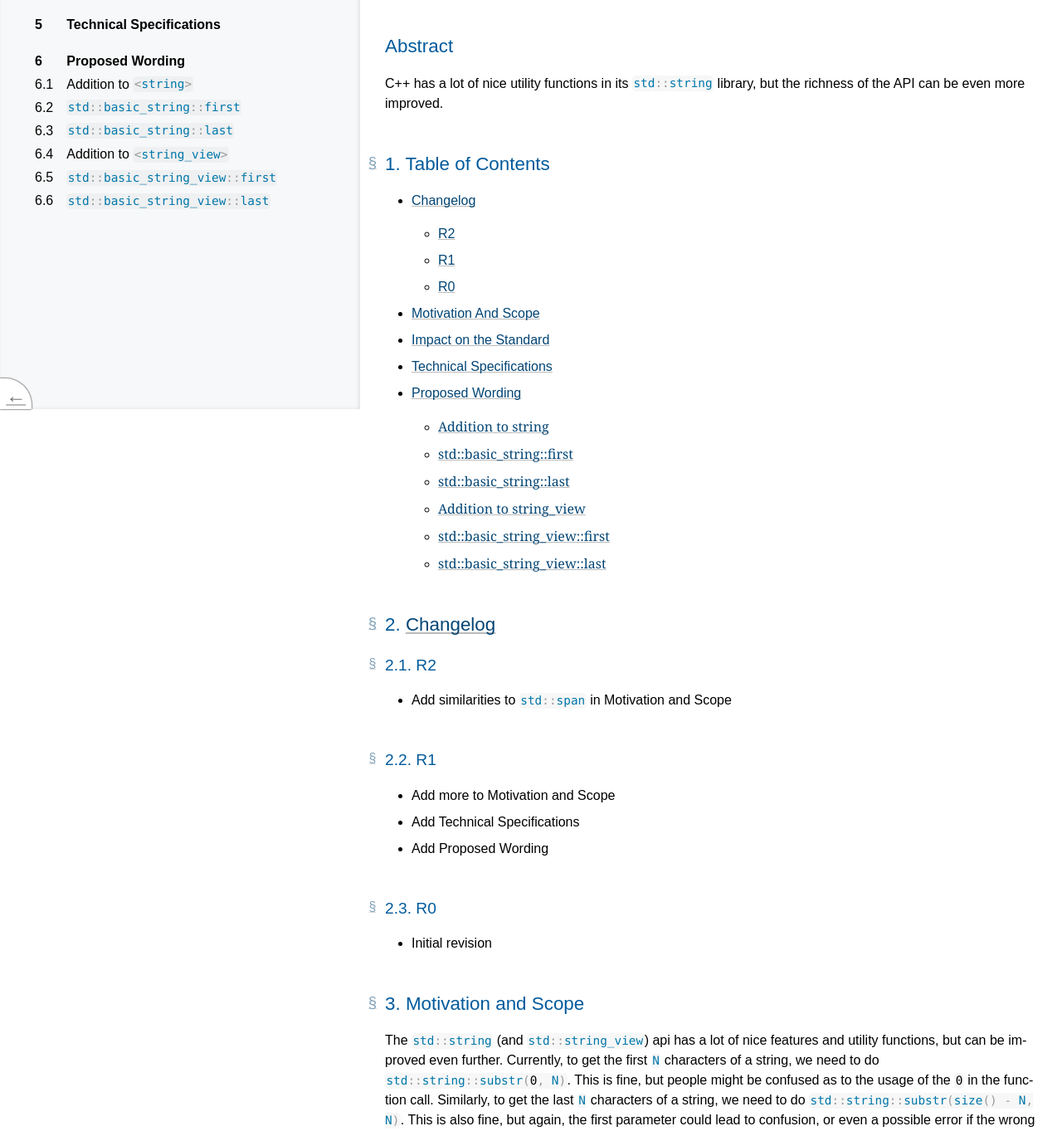
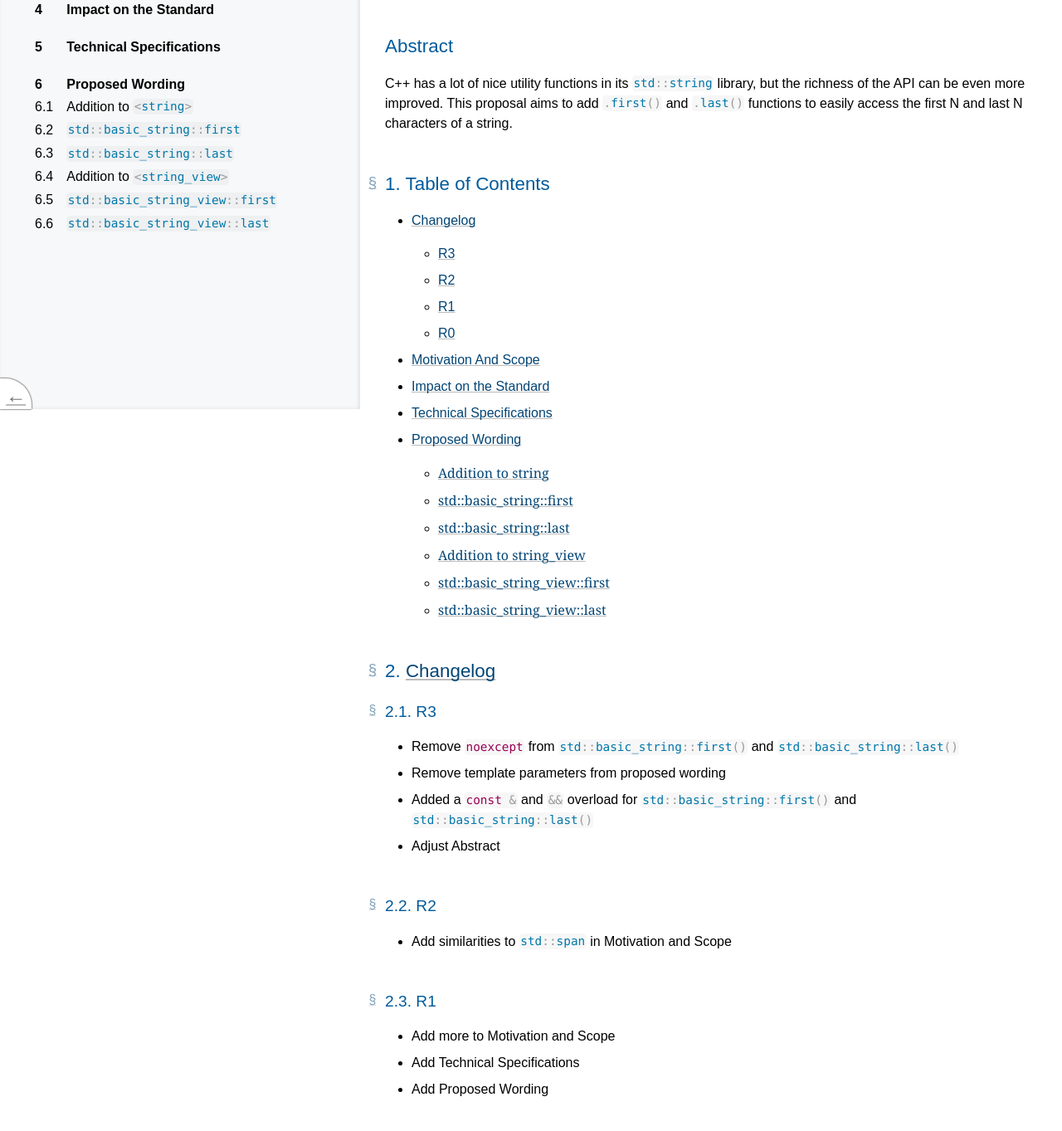
Before and after one commit to Rhidian12/firstlastString, a plain HTML site: page docs/index.html in a window 1280 px wide. Shown: the part 307-1670 px from the top of the page at 83% size. Drawn offline with Linux system fonts and the light colour scheme.

Commit message:
update docs

```diff
--- a/docs/index.html
+++ b/docs/index.html
@@ -2028,7 +2028,7 @@ c-[il] { color: #000000 } /* Literal.Number.Integer.Long */
   </div>
   <div class="p-summary" data-fill-with="abstract">
    <h2 class="no-num no-toc no-ref heading settled" id="abstract"><span class="content">Abstract</span></h2>
-   <p>C++ has a lot of nice utility functions in its <code class="highlight"><c- n>std</c-><c- o>::</c-><c- n>string</c-></code> library, but the richness of the API can be even more improved.</p>
+   <p>C++ has a lot of nice utility functions in its <code class="highlight"><c- n>std</c-><c- o>::</c-><c- n>string</c-></code> library, but the richness of the API can be even more improved. This proposal aims to add <code class="highlight"><c- p>.</c-><c- n>first</c-><c- p>()</c-></code> and <code class="highlight"><c- p>.</c-><c- n>last</c-><c- p>()</c-></code> functions to easily access the first N and last N characters of a string.</p>
   </div>
   <div data-fill-with="at-risk"></div>
   <nav data-fill-with="table-of-contents" id="toc">
@@ -2038,9 +2038,10 @@ c-[il] { color: #000000 } /* Literal.Number.Integer.Long */
     <li>
      <a href="#changelog"><span class="secno">2</span> <span class="content"><span>Changelog</span></span></a>
      <ol class="toc">
-      <li><a href="#r2"><span class="secno">2.1</span> <span class="content">R2</span></a>
-      <li><a href="#r1"><span class="secno">2.2</span> <span class="content">R1</span></a>
-      <li><a href="#r0"><span class="secno">2.3</span> <span class="content">R0</span></a>
+      <li><a href="#r3"><span class="secno">2.1</span> <span class="content">R3</span></a>
+      <li><a href="#r2"><span class="secno">2.2</span> <span class="content">R2</span></a>
+      <li><a href="#r1"><span class="secno">2.3</span> <span class="content">R1</span></a>
+      <li><a href="#r0"><span class="secno">2.4</span> <span class="content">R0</span></a>
      </ol>
     <li><a href="#motivation"><span class="secno">3</span> <span class="content">Motivation and Scope</span></a>
     <li><a href="#impact"><span class="secno">4</span> <span class="content">Impact on the Standard</span></a>
@@ -2063,6 +2064,8 @@ c-[il] { color: #000000 } /* Literal.Number.Integer.Long */
     <li data-md>
      <p><a href="#changelog">Changelog</a></p>
      <ul>
+      <li data-md>
+       <p><a href="#r3">R3</a></p>
       <li data-md>
        <p><a href="#r2">R2</a></p>
       <li data-md>
@@ -2094,12 +2097,23 @@ c-[il] { color: #000000 } /* Literal.Number.Integer.Long */
      </ul>
    </ul>
    <h2 class="heading settled" data-level="2" id="changelog"><span class="secno">2. </span><span class="content"><a href="#changelog">Changelog</a></span><a class="self-link" href="#changelog"></a></h2>
-   <h3 class="heading settled" data-level="2.1" id="r2"><span class="secno">2.1. </span><span class="content">R2</span><a class="self-link" href="#r2"></a></h3>
+   <h3 class="heading settled" data-level="2.1" id="r3"><span class="secno">2.1. </span><span class="content">R3</span><a class="self-link" href="#r3"></a></h3>
+   <ul>
+    <li data-md>
+     <p>Remove <code class="highlight"><c- k>noexcept</c-></code> from <code class="highlight"><c- n>std</c-><c- o>::</c-><c- n>basic_string</c-><c- o>::</c-><c- n>first</c-><c- p>()</c-></code> and <code class="highlight"><c- n>std</c-><c- o>::</c-><c- n>basic_string</c-><c- o>::</c-><c- n>last</c-><c- p>()</c-></code></p>
+    <li data-md>
+     <p>Remove template parameters from proposed wording</p>
+    <li data-md>
+     <p>Added a <code class="highlight"><c- k>const</c-> <c- o>&amp;</c-></code> and <code class="highlight"><c- o>&amp;&amp;</c-></code> overload for <code class="highlight"><c- n>std</c-><c- o>::</c-><c- n>basic_string</c-><c- o>::</c-><c- n>first</c-><c- p>()</c-></code> and <code class="highlight"><c- n>std</c-><c- o>::</c-><c- n>basic_string</c-><c- o>::</c-><c- n>last</c-><c- p>()</c-></code></p>
+    <li data-md>
+     <p>Adjust Abstract</p>
+   </ul>
+   <h3 class="heading settled" data-level="2.2" id="r2"><span class="secno">2.2. </span><span class="content">R2</span><a class="self-link" href="#r2"></a></h3>
    <ul>
     <li data-md>
      <p>Add similarities to <code class="highlight"><c- n>std</c-><c- o>::</c-><c- n>span</c-></code> in Motivation and Scope</p>
    </ul>
-   <h3 class="heading settled" data-level="2.2" id="r1"><span class="secno">2.2. </span><span class="content">R1</span><a class="self-link" href="#r1"></a></h3>
+   <h3 class="heading settled" data-level="2.3" id="r1"><span class="secno">2.3. </span><span class="content">R1</span><a class="self-link" href="#r1"></a></h3>
    <ul>
     <li data-md>
      <p>Add more to Motivation and Scope</p>
@@ -2108,7 +2122,7 @@ c-[il] { color: #000000 } /* Literal.Number.Integer.Long */
     <li data-md>
      <p>Add Proposed Wording</p>
    </ul>
-   <h3 class="heading settled" data-level="2.3" id="r0"><span class="secno">2.3. </span><span class="content">R0</span><a class="self-link" href="#r0"></a></h3>
+   <h3 class="heading settled" data-level="2.4" id="r0"><span class="secno">2.4. </span><span class="content">R0</span><a class="self-link" href="#r0"></a></h3>
    <ul>
     <li data-md>
      <p>Initial revision</p>
@@ -2186,8 +2200,11 @@ I believe it should be the same treatment for <code class="highlight"><c- n>std<
   <c- c1>// [string.ops], string operations</c->
   <c- c1>// [...]</c->
 
-  <c- k>constexpr</c-> <c- n>basic_string</c-> <c- nf>first</c-><c- p>(</c-><c- b>size_t</c-> <c- n>count</c-><c- p>)</c-> <c- k>const</c-> <c- k>noexcept</c-><c- p>;</c->
-  <c- k>constexpr</c-> <c- n>basic_string</c-> <c- nf>last</c-><c- p>(</c-><c- b>size_t</c-> <c- n>count</c-><c- p>)</c-> <c- k>const</c-> <c- k>noexcept</c-><c- p>;</c->
+  <c- k>constexpr</c-> <c- n>basic_string</c-> <c- nf>first</c-><c- p>(</c-><c- b>size_t</c-> <c- n>count</c-><c- p>)</c-> <c- k>const</c-> <c- o>&amp;</c-><c- p>;</c->
+  <c- k>constexpr</c-> <c- n>basic_string</c-> <c- nf>first</c-><c- p>(</c-><c- b>size_t</c-> <c- n>count</c-><c- p>)</c-> <c- o>&amp;&amp;</c-><c- p>;</c->
+
+  <c- k>constexpr</c-> <c- n>basic_string</c-> <c- nf>last</c-><c- p>(</c-><c- b>size_t</c-> <c- n>count</c-><c- p>)</c-> <c- k>const</c-> <c- o>&amp;</c-><c- p>;</c->
+  <c- k>constexpr</c-> <c- n>basic_string</c-> <c- nf>last</c-><c- p>(</c-><c- b>size_t</c-> <c- n>count</c-><c- p>)</c-> <c- o>&amp;&amp;</c-><c- p>;</c->
 <c- p>}</c->
 </pre>
    <h3 class="heading settled" data-level="6.2" id="basicstringfirst"><span class="secno">6.2. </span><span class="content"><code class="highlight"><c- n>std</c-><c- o>::</c-><c- n>basic_string</c-><c- o>::</c-><c- n>first</c-></code></span><a class="self-link" href="#basicstringfirst"></a></h3>
@@ -2197,12 +2214,12 @@ I believe it should be the same treatment for <code class="highlight"><c- n>std<
      <p>23.4.3.?: <code class="highlight"><c- n>basic_string</c-><c- o>::</c-><c- n>first</c-></code> <code class="highlight"><c- p>[</c-><c- n>string</c-><c- p>.</c-><c- n>first</c-><c- p>]</c-></code></p>
      <ul>
       <li data-md>
-       <p><code class="highlight"><c- k>constexpr</c-> <c- n>basic_string</c-><c- o>&lt;</c-><c- n>charT</c-><c- p>,</c-> <c- n>traits</c-><c- o>></c-> <c- n>first</c-><c- p>(</c-><c- b>size_t</c-> <c- n>count</c-><c- p>)</c-> <c- k>const</c-> <c- k>noexcept</c-><c- p>;</c-></code></p>
+       <p><code class="highlight"><c- k>constexpr</c-> <c- n>basic_string</c-> <c- nf>first</c-><c- p>(</c-><c- b>size_t</c-> <c- n>count</c-><c- p>)</c-> <c- k>const</c-><c- p>;</c-></code></p>
        <ol>
         <li data-md>
          <p><em>Effects</em>: Determines the effective length <code class="highlight"><c- n>xlen</c-></code> of the string to be returned as <code class="highlight"><c- n>std</c-><c- o>::</c-><c- n>min</c-><c- p>(</c-><c- n>count</c-><c- p>,</c-> <c- n>size</c-><c- p>())</c-></code>.<br> Returns the characters in the range <code class="highlight"><c- p>[</c-><c- n>data</c-><c- p>(),</c-> <c- n>data</c-><c- p>()</c-> <c- o>+</c-> <c- n>xlen</c-><c- p>);</c-></code></p>
         <li data-md>
-         <p><em>Returns</em>: <code class="highlight"><c- n>basic_string</c-><c- o>&lt;</c-><c- n>charT</c-><c- p>,</c-> <c- n>traits</c-><c- o>></c-><c- p>(</c-><c- n>data</c-><c- p>(),</c-> <c- n>data</c-><c- p>()</c-> <c- o>+</c-> <c- n>xlen</c-><c- p>)</c-></code></p>
+         <p><em>Returns</em>: <code class="highlight"><c- n>basic_string</c-><c- p>(</c-><c- n>data</c-><c- p>(),</c-> <c- n>data</c-><c- p>()</c-> <c- o>+</c-> <c- n>xlen</c-><c- p>)</c-></code></p>
        </ol>
      </ul>
    </ul>
@@ -2213,12 +2230,12 @@ I believe it should be the same treatment for <code class="highlight"><c- n>std<
      <p>23.4.3.?: <code class="highlight"><c- n>basic_string</c-><c- o>::</c-><c- n>last</c-></code> <code class="highlight"><c- p>[</c-><c- n>string</c-><c- p>.</c-><c- n>last</c-><c- p>]</c-></code></p>
      <ul>
       <li data-md>
-       <p><code class="highlight"><c- k>constexpr</c-> <c- n>basic_string</c-><c- o>&lt;</c-><c- n>charT</c-><c- p>,</c-> <c- n>traits</c-><c- o>></c-> <c- n>last</c-><c- p>(</c-><c- b>size_t</c-> <c- n>count</c-><c- p>)</c-> <c- k>const</c-> <c- k>noexcept</c-><c- p>;</c-></code></p>
+       <p><code class="highlight"><c- k>constexpr</c-> <c- n>basic_string</c-> <c- nf>last</c-><c- p>(</c-><c- b>size_t</c-> <c- n>count</c-><c- p>)</c-> <c- k>const</c-><c- p>;</c-></code></p>
        <ol>
         <li data-md>
          <p><em>Effects</em>: Determines the effective length <code class="highlight"><c- n>xlen</c-></code> of the string to be returned as <code class="highlight"><c- n>std</c-><c- o>::</c-><c- n>min</c-><c- p>(</c-><c- n>count</c-><c- p>,</c-> <c- n>size</c-><c- p>())</c-></code>.<br> Returns the characters in the range <code class="highlight"><c- p>[</c-><c- n>data</c-><c- p>()</c-> <c- o>+</c-> <c- n>size</c-><c- p>()</c-> <c- o>-</c-> <c- n>xlen</c-><c- p>,</c-> <c- n>xlen</c-><c- p>);</c-></code></p>
         <li data-md>
-         <p><em>Returns</em>: <code class="highlight"><c- n>basic_string</c-><c- o>&lt;</c-><c- n>charT</c-><c- p>,</c-> <c- n>traits</c-><c- o>></c-><c- p>(</c-><c- n>data</c-><c- p>()</c-> <c- o>+</c-> <c- n>size</c-><c- p>()</c-> <c- o>-</c-> <c- n>xlen</c-><c- p>,</c-> <c- n>data</c-><c- p>()</c-> <c- o>+</c-> <c- n>size</c-><c- p>())</c-></code></p>
+         <p><em>Returns</em>: <code class="highlight"><c- n>basic_string</c-><c- p>(</c-><c- n>data</c-><c- p>()</c-> <c- o>+</c-> <c- n>size</c-><c- p>()</c-> <c- o>-</c-> <c- n>xlen</c-><c- p>,</c-> <c- n>data</c-><c- p>()</c-> <c- o>+</c-> <c- n>size</c-><c- p>())</c-></code></p>
        </ol>
      </ul>
    </ul>
@@ -2242,12 +2259,12 @@ I believe it should be the same treatment for <code class="highlight"><c- n>std<
      <p>23.3.3.?: <code class="highlight"><c- n>basic_string_view</c-><c- o>::</c-><c- n>first</c-></code> <code class="highlight"><c- p>[</c-><c- n>string</c-><c- p>.</c-><c- n>first</c-><c- p>]</c-></code></p>
      <ul>
       <li data-md>
-       <p><code class="highlight"><c- k>constexpr</c-> <c- n>basic_string_view</c-><c- o>&lt;</c-><c- n>charT</c-><c- p>,</c-> <c- n>traits</c-><c- o>></c-> <c- n>first</c-><c- p>(</c-><c- b>size_t</c-> <c- n>count</c-><c- p>)</c-> <c- k>const</c-> <c- k>noexcept</c-><c- p>;</c-></code></p>
+       <p><code class="highlight"><c- k>constexpr</c-> <c- n>basic_string_view</c-> <c- nf>first</c-><c- p>(</c-><c- b>size_t</c-> <c- n>count</c-><c- p>)</c-> <c- k>const</c-> <c- k>noexcept</c-><c- p>;</c-></code></p>
        <ol>
         <li data-md>
          <p><em>Effects</em>: Determines the effective length <code class="highlight"><c- n>xlen</c-></code> of the string to be returned as <code class="highlight"><c- n>std</c-><c- o>::</c-><c- n>min</c-><c- p>(</c-><c- n>count</c-><c- p>,</c-> <c- n>size</c-><c- p>())</c-></code>.<br> Returns the characters in the range <code class="highlight"><c- p>[</c-><c- n>data</c-><c- p>(),</c-> <c- n>data</c-><c- p>()</c-> <c- o>+</c-> <c- n>xlen</c-><c- p>);</c-></code></p>
         <li data-md>
-         <p><em>Returns</em>: <code class="highlight"><c- n>basic_string_view</c-><c- o>&lt;</c-><c- n>charT</c-><c- p>,</c-> <c- n>traits</c-><c- o>></c-><c- p>(</c-><c- n>data</c-><c- p>(),</c-> <c- n>data</c-><c- p>()</c-> <c- o>+</c-> <c- n>xlen</c-><c- p>)</c-></code></p>
+         <p><em>Returns</em>: <code class="highlight"><c- n>basic_string_view</c-><c- p>(</c-><c- n>data</c-><c- p>(),</c-> <c- n>data</c-><c- p>()</c-> <c- o>+</c-> <c- n>xlen</c-><c- p>)</c-></code></p>
        </ol>
      </ul>
    </ul>
@@ -2258,12 +2275,12 @@ I believe it should be the same treatment for <code class="highlight"><c- n>std<
      <p>23.3.3.?: <code class="highlight"><c- n>basic_string_view</c-><c- o>::</c-><c- n>last</c-></code> <code class="highlight"><c- p>[</c-><c- n>string</c-><c- p>.</c-><c- n>last</c-><c- p>]</c-></code></p>
      <ul>
       <li data-md>
-       <p><code class="highlight"><c- k>constexpr</c-> <c- n>basic_string_view</c-><c- o>&lt;</c-><c- n>charT</c-><c- p>,</c-> <c- n>traits</c-><c- o>></c-> <c- n>last</c-><c- p>(</c-><c- b>size_t</c-> <c- n>count</c-><c- p>)</c-> <c- k>const</c-> <c- k>noexcept</c-><c- p>;</c-></code></p>
+       <p><code class="highlight"><c- k>constexpr</c-> <c- n>basic_string_view</c-> <c- nf>last</c-><c- p>(</c-><c- b>size_t</c-> <c- n>count</c-><c- p>)</c-> <c- k>const</c-> <c- k>noexcept</c-><c- p>;</c-></code></p>
        <ol>
         <li data-md>
          <p><em>Effects</em>: Determines the effective length <code class="highlight"><c- n>xlen</c-></code> of the string to be returned as <code class="highlight"><c- n>std</c-><c- o>::</c-><c- n>min</c-><c- p>(</c-><c- n>count</c-><c- p>,</c-> <c- n>size</c-><c- p>())</c-></code>.<br> Returns the characters in the range <code class="highlight"><c- p>[</c-><c- n>data</c-><c- p>()</c-> <c- o>+</c-> <c- n>size</c-><c- p>()</c-> <c- o>-</c-> <c- n>xlen</c-><c- p>,</c-> <c- n>xlen</c-><c- p>);</c-></code></p>
         <li data-md>
-         <p><em>Returns</em>: <code class="highlight"><c- n>basic_string_view</c-><c- o>&lt;</c-><c- n>charT</c-><c- p>,</c-> <c- n>traits</c-><c- o>></c-><c- p>(</c-><c- n>data</c-><c- p>()</c-> <c- o>+</c-> <c- n>size</c-><c- p>()</c-> <c- o>-</c-> <c- n>xlen</c-><c- p>,</c-> <c- n>data</c-><c- p>()</c-> <c- o>+</c-> <c- n>size</c-><c- p>())</c-></code></p>
+         <p><em>Returns</em>: <code class="highlight"><c- n>basic_string_view</c-><c- p>(</c-><c- n>data</c-><c- p>()</c-> <c- o>+</c-> <c- n>size</c-><c- p>()</c-> <c- o>-</c-> <c- n>xlen</c-><c- p>,</c-> <c- n>data</c-><c- p>()</c-> <c- o>+</c-> <c- n>size</c-><c- p>())</c-></code></p>
        </ol>
      </ul>
    </ul>
```
Also changed, not shown: 1 other file.
